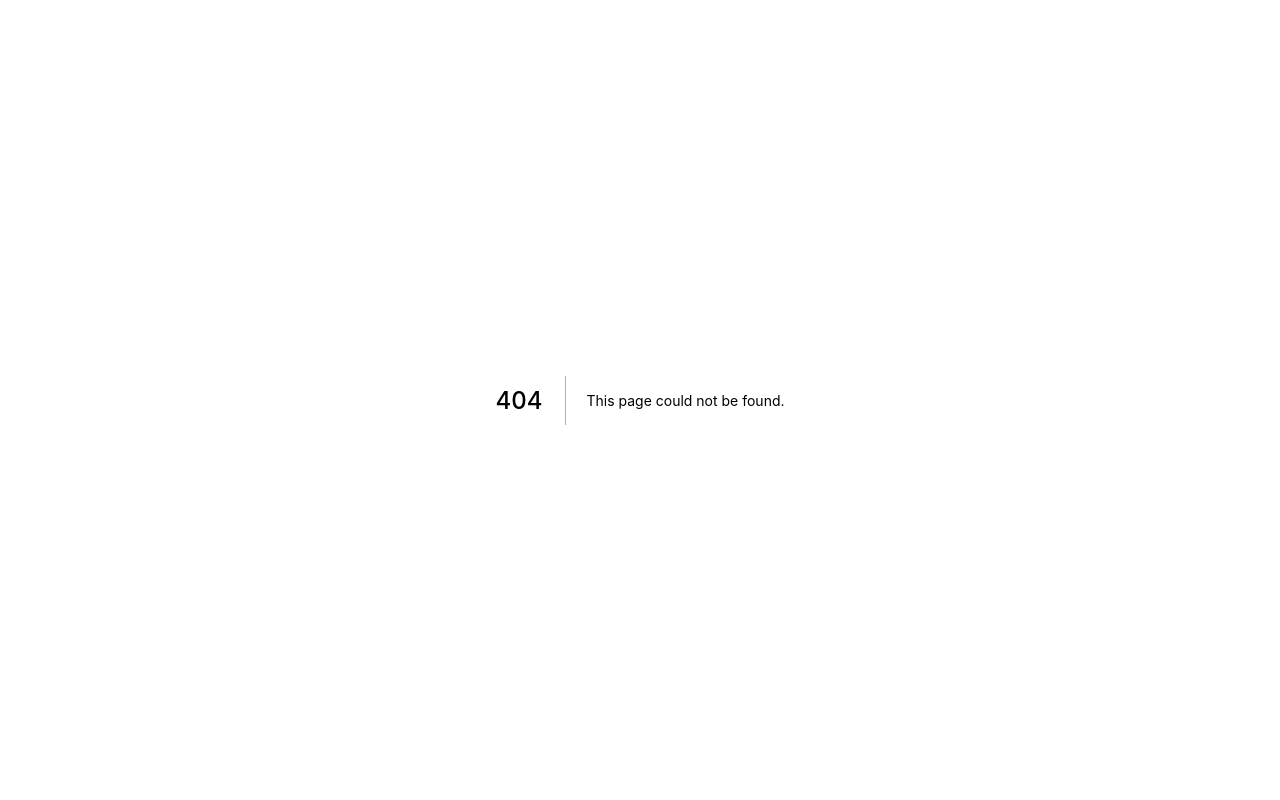
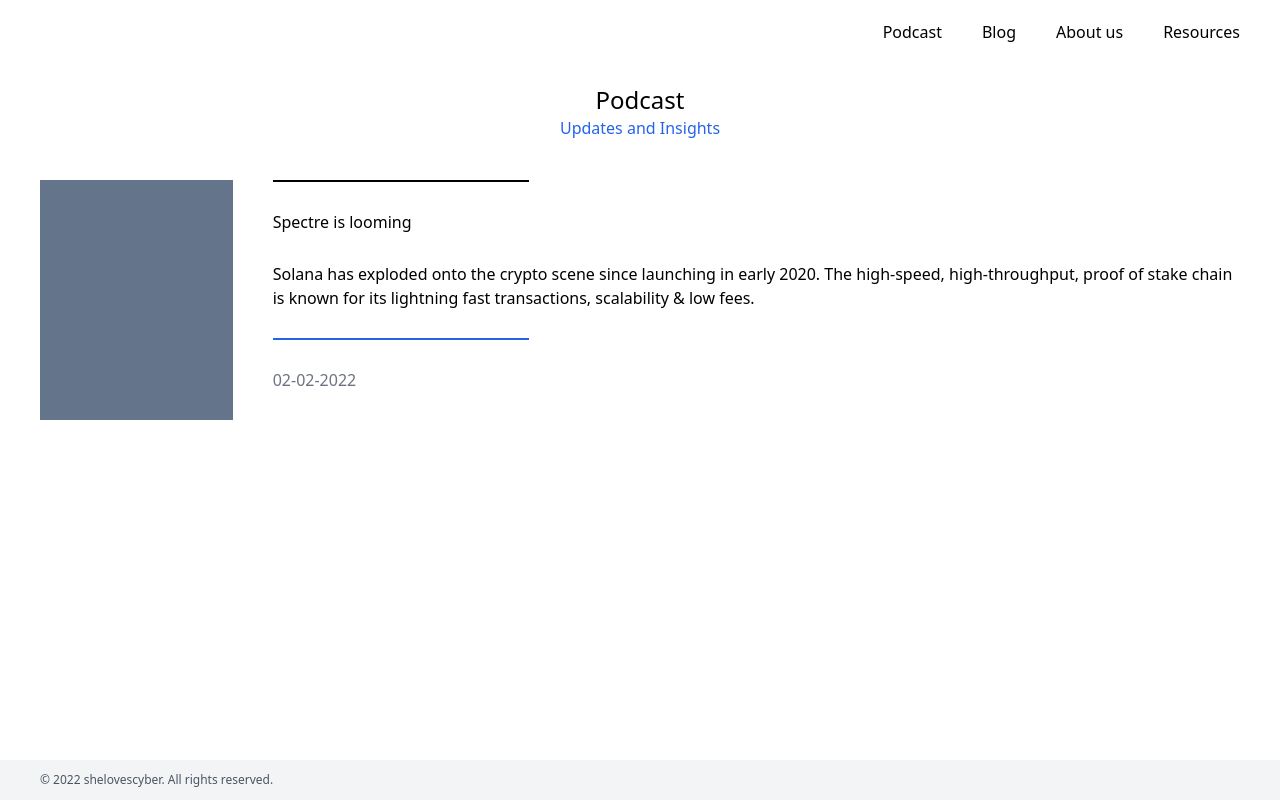
Before and after one commit to thecodesalim/shelovescyber, a Next.js app: page /podcast in a window 1280 px wide. Before the commit this address had no page. Built offline with nearby package versions, Linux system fonts and the light colour scheme.

Commit message:
Feat: Podcast page

```diff
--- /dev/null
+++ b/pages/podcast.js
@@ -0,0 +1,44 @@
+import Link from "next/link";
+
+export default function Blog() {
+  return (
+    <div className="flex pt-5 flex-col h-screen w-full">
+      <div className="flex grow pl-10 pr-10 flex-col">
+        <nav className="flex justify-end w-full">
+          <ul className="flex gap-10">
+            <li>Podcast</li>
+            <li>Blog</li>
+            <li>About us</li>
+            <li>Resources</li>
+          </ul>
+        </nav>
+        <div className="pt-10">
+          <p className="text-center text-2xl">Podcast</p>
+          <p className="text-center text-blue-600">Updates and Insights</p>
+          <div className="pt-10">
+            <div className="flex gap-10">
+              <div className="w-72 h-60 bg-slate-500"></div>
+              <div className="flex flex-col gap-7">
+                <div className="w-64 h-0.5 bg-black"></div>
+                <p>Spectre is looming</p>
+                <p>
+                  Solana has exploded onto the crypto scene since launching in
+                  early 2020. The high-speed, high-throughput, proof of stake
+                  chain is known for its lightning fast transactions,
+                  scalability & low fees.
+                </p>
+                <div className="w-64 h-0.5 bg-blue-600"></div>
+                <p className="text-gray-500">02-02-2022</p>
+              </div>
+            </div>
+          </div>
+        </div>
+      </div>
+      <footer className="flex h-10 w-full bg-gray-100 pl-10">
+        <ul className="flex items-center text-xs text-gray-600">
+          <li>© 2022 shelovescyber. All rights reserved.</li>
+        </ul>
+      </footer>
+    </div>
+  );
+}
```
